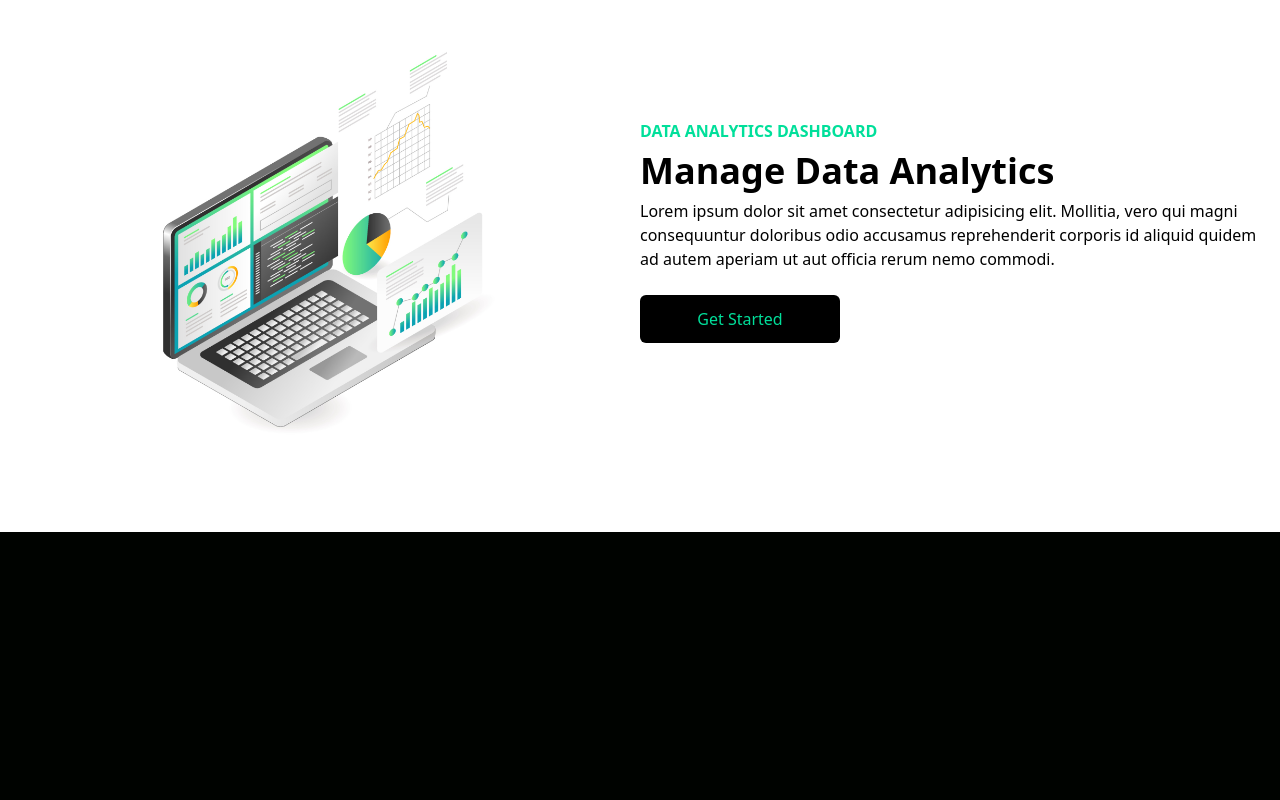
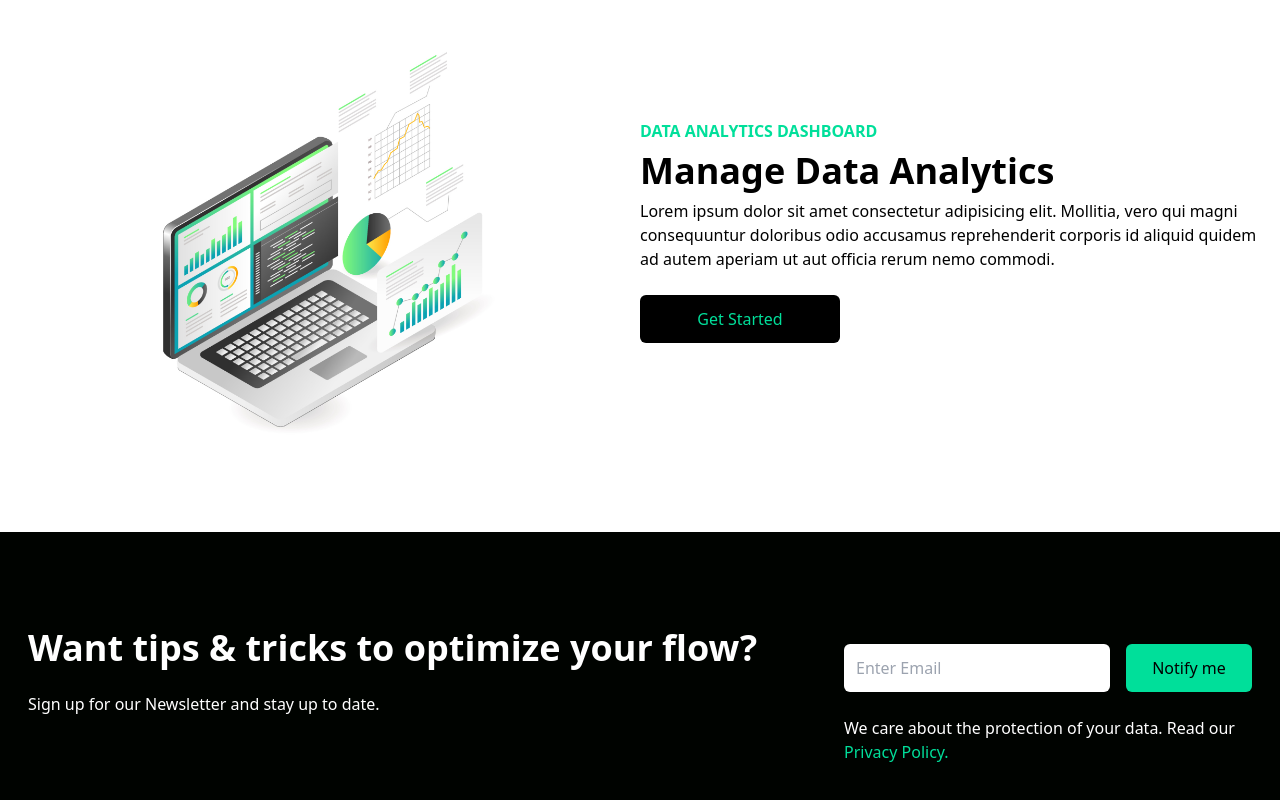
Before and after one commit to Yussif20/react-data, a React (Vite) app: page / in a window 1280 px wide. Shown: the part 1037-1837 px from the top of the page. Before the commit the page ends 1569 px from the top, so only its background shows below. Built offline with nearby package versions, Linux system fonts and the light colour scheme.

Commit message:
adding the newsettler component

```diff
--- a/src/App.jsx
+++ b/src/App.jsx
@@ -2,6 +2,7 @@
 import Analytics from "./Components/Analytics/Analytics";
 import Hero from "./Components/Hero/Hero";
 import Navbar from "./Components/Navbar/Navbar";
+import Newsletter from "./Components/Newsletter/Newsletter";
 
 function App() {
   return (
@@ -9,6 +10,7 @@
       <Navbar />
       <Hero />
       <Analytics />
+      <Newsletter />
     </>
   );
 }
--- /dev/null
+++ b/src/Components/Newsletter/Newsletter.jsx
@@ -0,0 +1,32 @@
+function Newsletter() {
+  return (
+    <div className="w-full py-16 text-white px-4">
+      <div className="mx-auto max-w-[1240px] grid lg:grid-cols-3 p-2">
+        <div className="lg:col-span-2">
+          <h1 className="md:text-4xl sm:text-3xl text-2xl font-bold py-2 my-4">
+            Want tips & tricks to optimize your flow?
+          </h1>
+          <p>Sign up for our Newsletter and stay up to date.</p>
+        </div>
+        <div className="my-4">
+          <div className="flex flex-col sm:flex-row items-center justify-between w-full">
+            <input
+              type="email"
+              placeholder="Enter Email"
+              className="rounded-md p-3 flex text-black w-full"
+            />
+            <button className="bg-[#00df9a] w-[200px] rounded-md mx-auto text-black py-3 my-6 font-medium ml-4">
+              Notify me
+            </button>
+          </div>
+          <p>
+            We care about the protection of your data. Read our{" "}
+            <span className="text-[#00df9a]">Privacy Policy.</span>
+          </p>
+        </div>
+      </div>
+    </div>
+  );
+}
+
+export default Newsletter;
```
